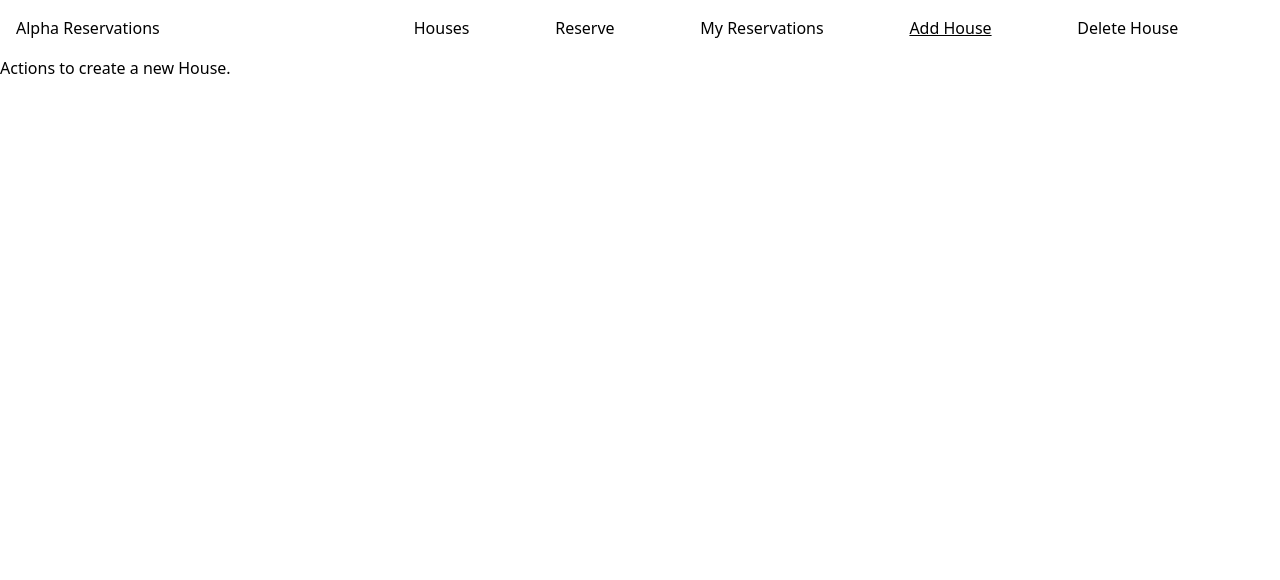
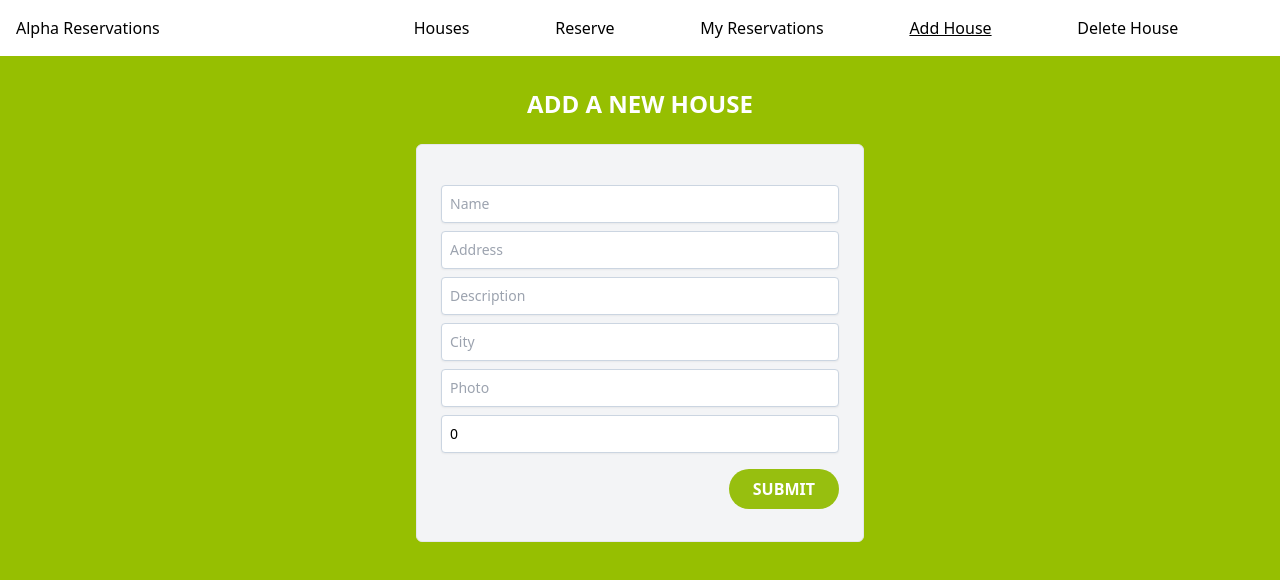
Before and after one commit to jmonto55/book-an-appointment-frontend, a React (Create React App) app: page /addHouse in a window 1280 px wide. Shown: the top 580 px of the page. Built offline with nearby package versions, Linux system fonts and the light colour scheme.

Commit message:
Built add a new house page form

```diff
--- a/src/components/AddHouse.jsx
+++ b/src/components/AddHouse.jsx
@@ -1,7 +1,66 @@
-const AddHouse = () => (
-  <div>
-    Actions to create a new House.
-  </div>
-);
+import { useState } from 'react';
+import { useDispatch } from 'react-redux';
+import { createHouse } from '../redux/houses/housesSlice';
+
+const AddHouse = () => {
+  const dispatch = useDispatch();
+  const [formData, setFormData] = useState([
+    { name: 'name', value: '' },
+    { name: 'address', value: '' },
+    { name: 'description', value: '' },
+    { name: 'city', value: '' },
+    { name: 'photo', value: '' },
+    { name: 'night_price', value: 0 },
+  ]);
+
+  const capitalize = (string) => string.charAt(0).toUpperCase() + string.slice(1);
+
+  const handleChange = (e) => {
+    const { name, value } = e.target;
+    setFormData((prevFormData) => prevFormData.map((field) => (
+      field.name === name ? { ...field, value } : field
+    )));
+  };
+
+  const handleSubmit = (e) => {
+    e.preventDefault();
+    const houseData = formData.reduce(
+      (data, field) => ({ ...data, [field.name]: field.value }),
+      {},
+    );
+    dispatch(createHouse(houseData));
+    setFormData((prevFormData) => prevFormData.map((field) => (field.name === 'nightPrice' ? { ...field, value: 0 } : field)));
+  };
+
+  return (
+    <div className="p-8 h-screen" style={{ backgroundColor: '#96bf01' }}>
+      <h2 className="font-black uppercase mx-auto text-center text-2xl text-white">ADD A NEW HOUSE</h2>
+      <form onSubmit={handleSubmit} className="flex flex-col items-end container mx-auto border px-6 py-8 max-w-md mt-6 bg-gray-100 rounded-md">
+        {formData.map((field) => (
+          <input
+            key={field.name}
+            type={field.name === 'nightPrice' ? 'number' : 'text'}
+            name={field.name}
+            placeholder={capitalize(field.name)}
+            value={field.value}
+            onChange={handleChange}
+            className="mt-2 w-full p-2 border
+            border-slate-300 rounded text-sm shadow-sm
+            focus:outline-none focus:border-sky-500
+            focus:ring-1 focus:ring-sky-500"
+          />
+        ))}
+        <button
+          type="submit"
+          className="rounded-full bg-yellow-400 px-6 py-2 mt-4
+          color text-white font-bold w-min"
+          style={{ 'background-color': '#97BF0F' }}
+        >
+          SUBMIT
+        </button>
+      </form>
+    </div>
+  );
+};
 
 export default AddHouse;
--- a/src/redux/houses/housesSlice.js
+++ b/src/redux/houses/housesSlice.js
@@ -4,13 +4,24 @@ import axios from 'axios';
 const initialState = {
   housesList: [],
   isLoading: false,
+  status: null,
 };
 
-export const fetchHouses = createAsyncThunk('houses/fetchHouses',
+export const fetchHouses = createAsyncThunk(
+  'houses/fetchHouses',
   async () => {
-    const response = await axios('http://localhost:3000/houses');
+    const response = await axios.get('http://localhost:3000/houses');
     return response.data;
-  });
+  },
+);
+
+export const createHouse = createAsyncThunk(
+  'houses/createHouse',
+  async (houseData) => {
+    const response = await axios.post('http://localhost:3000/houses', houseData);
+    return response.data;
+  },
+);
 
 const housesSlice = createSlice({
   name: 'houses',
@@ -29,6 +40,19 @@ const housesSlice = createSlice({
       .addCase(fetchHouses.rejected, (state) => ({
         ...state,
         status: 'error',
+      }))
+      .addCase(createHouse.pending, (state) => ({
+        ...state,
+        status: 'pending',
+      }))
+      .addCase(createHouse.fulfilled, (state, action) => ({
+        ...state,
+        housesList: [...state.housesList, action.payload],
+        status: 'succeeded',
+      }))
+      .addCase(createHouse.rejected, (state) => ({
+        ...state,
+        status: 'error',
       }));
   },
 });
```
